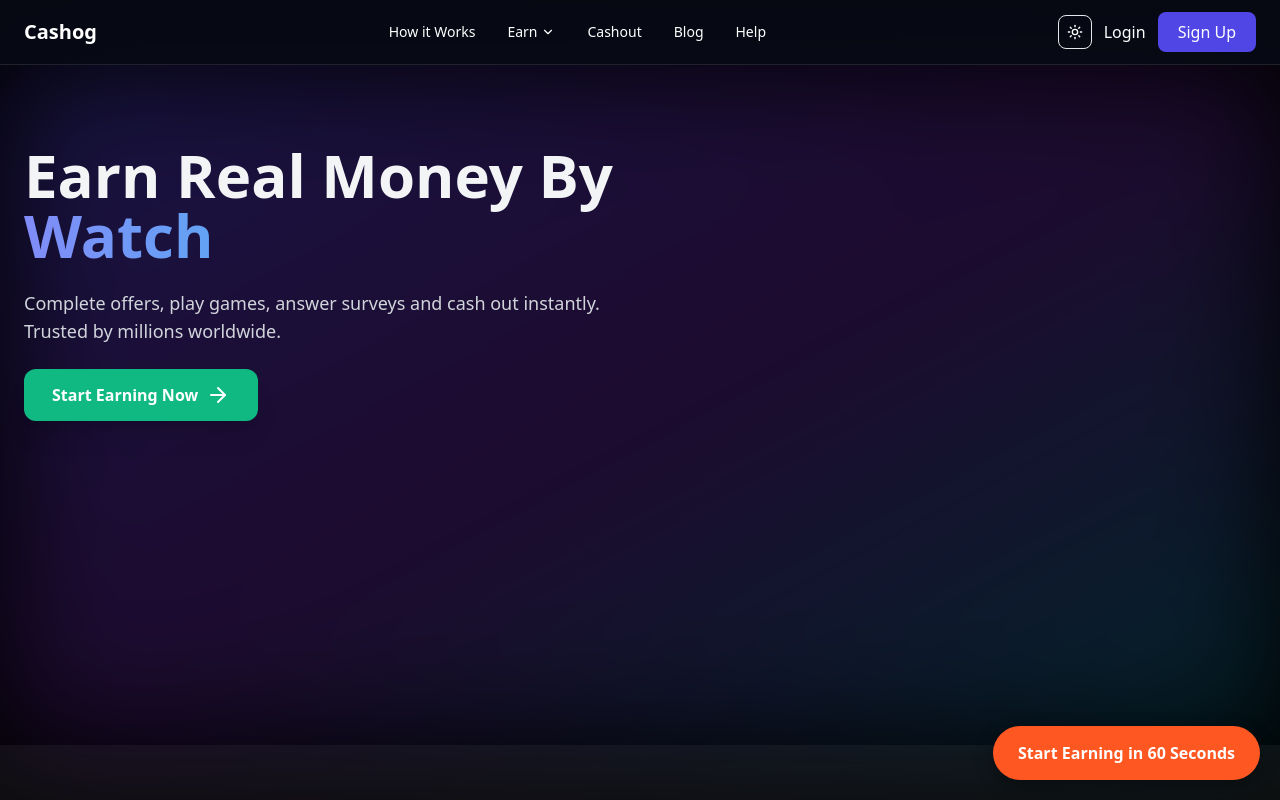
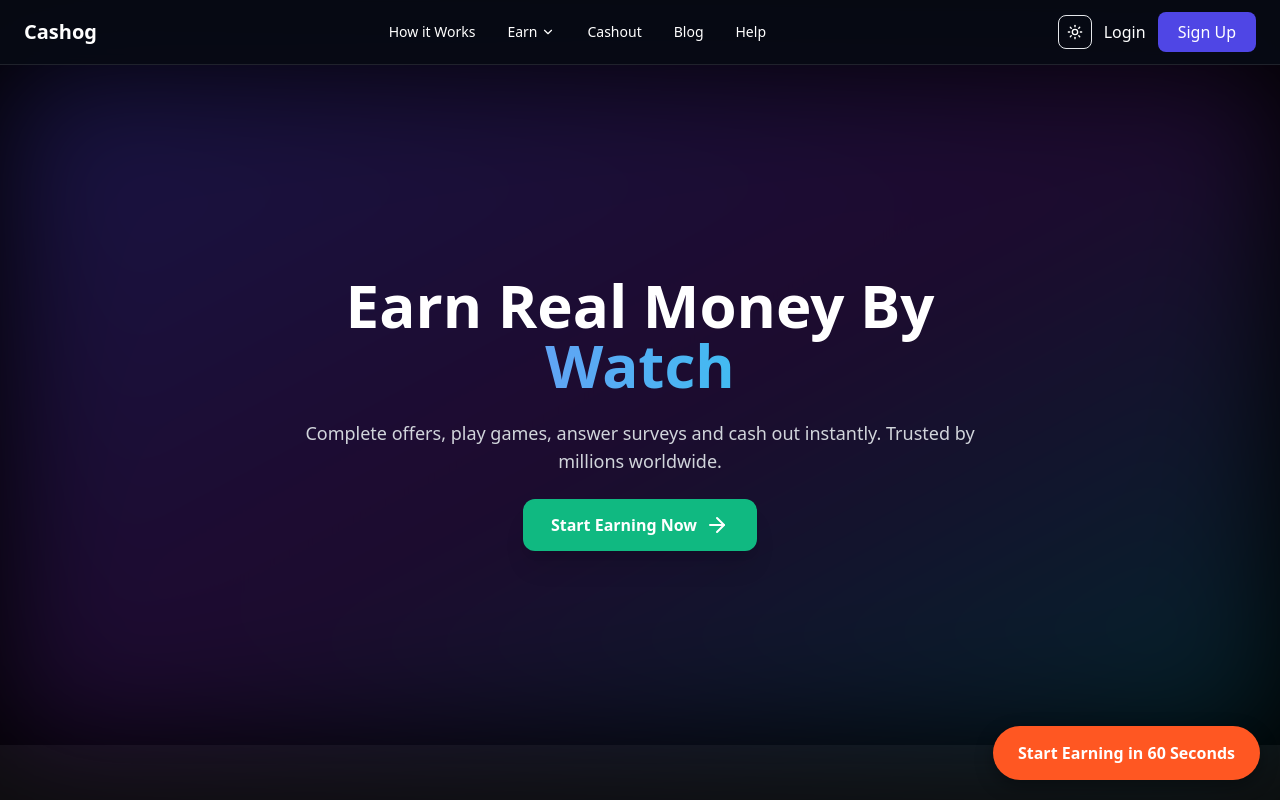
Before and after one commit to tool63/cashin, a Next.js app: page / in a window 1280 px wide. Shown: the top 800 px of the page. Built offline with nearby package versions, Linux system fonts and the light colour scheme.

Commit message:
Update page.tsx

```diff
--- a/app/page.tsx
+++ b/app/page.tsx
@@ -9,16 +9,6 @@ import LiveEarnings from "../components/LiveEarnings"
 import LiveWithdrawals from "../components/LiveWithdrawals"
 import LiveOfferCompletion from "../components/LiveOfferCompletion"
 import { SectionTitle, Stat, Badge, Feature } from "../components/SmallComponents"
-
-/* ---------- ANIMATION ---------- */
-const fadeUp = {
-  hidden: { opacity: 0, y: 24 },
-  visible: (i = 1) => ({
-    opacity: 1,
-    y: 0,
-    transition: { delay: i * 0.08, duration: 0.6, ease: "easeOut" },
-  }),
-}
 
 /* ---------- HOME PAGE ---------- */
 export default function Home() {
@@ -126,7 +116,6 @@ export default function Home() {
 
       {/* ================= EARN MONEY TASKS ================= */}
       <section className="max-w-7xl mx-auto px-6 py-16">
-        {/* Section title moved OUTSIDE the grid */}
         <SectionTitle icon="🎯" text="Earn Money Tasks" />
         <div className="grid sm:grid-cols-2 md:grid-cols-3 lg:grid-cols-4 gap-8">
           {earningOptions.map(([icon, title, href]) => (
@@ -185,7 +174,6 @@ export default function Home() {
           </motion.span>
         </Link>
       </section>
-
     </main>
   )
 }
@@ -214,20 +202,39 @@ const HeroSection = () => {
   }, [current])
 
   return (
-    <section className="relative min-h-[85vh] pt-20 pb-16">
+    <section className="relative min-h-[85vh] flex items-center justify-center pt-20 pb-16 px-6">
+      {/* Background gradient blur */}
       <div className="absolute inset-0 bg-gradient-to-br from-indigo-600/30 via-purple-600/20 to-cyan-500/20 blur-3xl" />
-      <div className="relative z-10 max-w-7xl mx-auto px-6 grid lg:grid-cols-2 gap-12 text-gray-900 dark:text-gray-100">
-        <motion.div initial="hidden" animate="visible" className="space-y-6">
-          <motion.h1 variants={fadeUp} custom={1} className="text-5xl md:text-6xl font-extrabold leading-tight">
+
+      {/* Content */}
+      <div className="relative z-10 max-w-4xl text-center flex flex-col items-center justify-center space-y-6">
+        <motion.h1
+          initial={{ opacity: 0, y: 24 }}
+          animate={{ opacity: 1, y: 0 }}
+          transition={{ duration: 0.8 }}
+          className="text-5xl md:text-6xl font-extrabold leading-tight"
+        >
           Earn Real Money By
           <span className="block bg-gradient-to-r from-indigo-400 to-cyan-400 bg-clip-text text-transparent">
             {text}
           </span>
         </motion.h1>
-          <motion.p variants={fadeUp} custom={2} className="text-lg text-gray-600 dark:text-gray-300 max-w-2xl">
+
+        <motion.p
+          initial={{ opacity: 0, y: 24 }}
+          animate={{ opacity: 1, y: 0 }}
+          transition={{ duration: 0.8, delay: 0.2 }}
+          className="text-lg text-gray-600 dark:text-gray-300 max-w-2xl"
+        >
           Complete offers, play games, answer surveys and cash out instantly. Trusted by millions worldwide.
         </motion.p>
-          <motion.div variants={fadeUp} custom={3} className="flex flex-wrap gap-4">
+
+        <motion.div
+          initial={{ opacity: 0, y: 24 }}
+          animate={{ opacity: 1, y: 0 }}
+          transition={{ duration: 0.8, delay: 0.4 }}
+          className="flex flex-wrap gap-4 justify-center"
+        >
           <Link href="/signup">
             <motion.span
               whileHover={{ scale: 1.05 }}
@@ -238,7 +245,6 @@ const HeroSection = () => {
             </motion.span>
           </Link>
         </motion.div>
-        </motion.div>
       </div>
     </section>
   )
```
Lines whose indentation alone changed are shown as unchanged.
